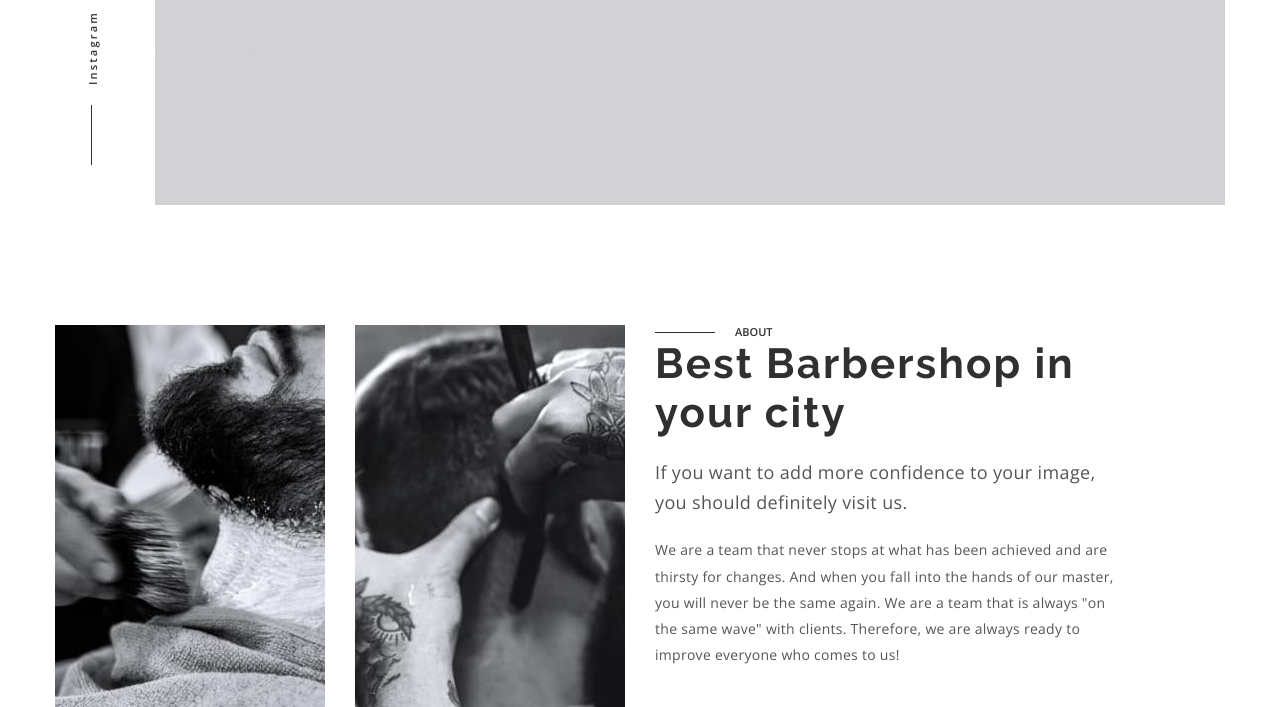
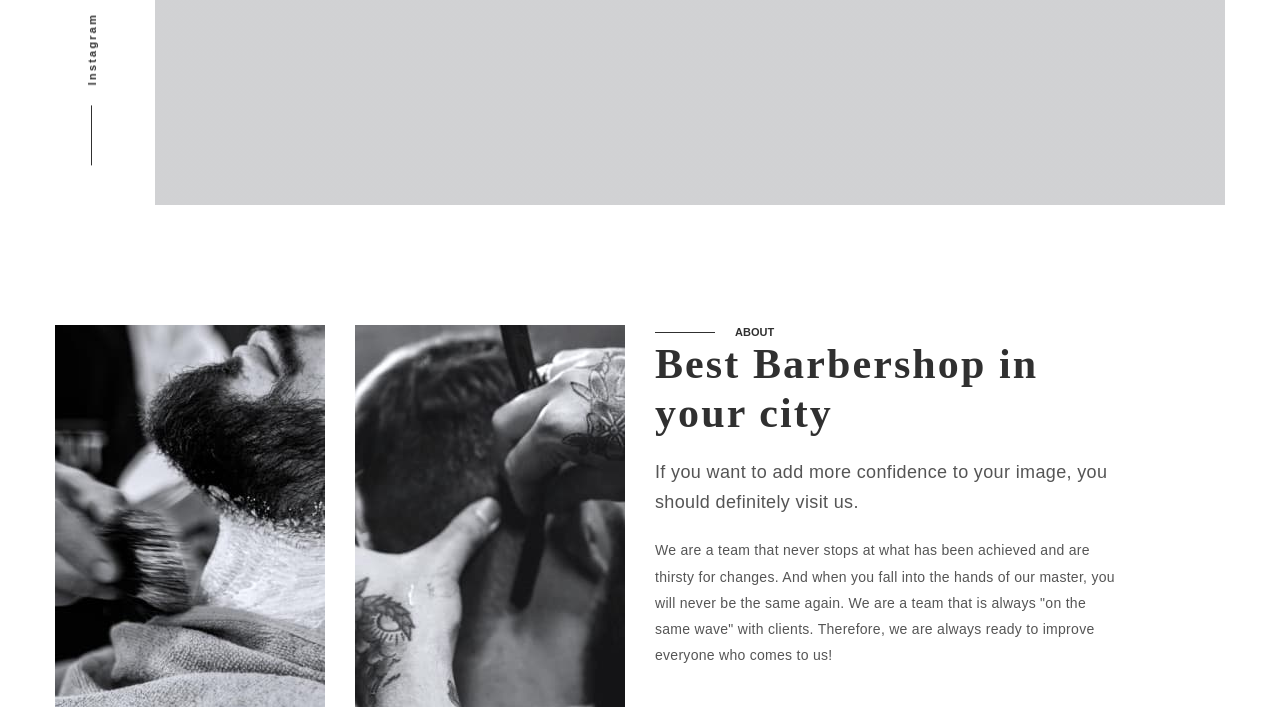
Before and after one commit to SerhiiSavchak/test, a website built with Vite: page src/index.html in a window 1280 px wide. Shown: the part 455-1162 px from the top of the page. Built offline with nearby package versions, Linux system fonts and the light colour scheme; a script that the page names is missing; files whose address does not match are found by name.

Commit message:
add fonts

```diff
--- a/src/css/base/common.css
+++ b/src/css/base/common.css
@@ -1,5 +1,5 @@
 body {
-  font-family: 'Open Sans', sans-serif;
+  font-family: 'geometria', sans-serif;
 }
 button {
   cursor: pointer;
--- a/src/index.html
+++ b/src/index.html
@@ -12,10 +12,10 @@
     />
 
     <!-- fonts -->
-    <link
+    <!-- <link
       href="https://fonts.googleapis.com/css2?family=Open+Sans:wght@400;600&family=Raleway:wght@700&display=swap"
       rel="stylesheet"
-    />
+    /> -->
 
     <!-- animate -->
     <link
```
